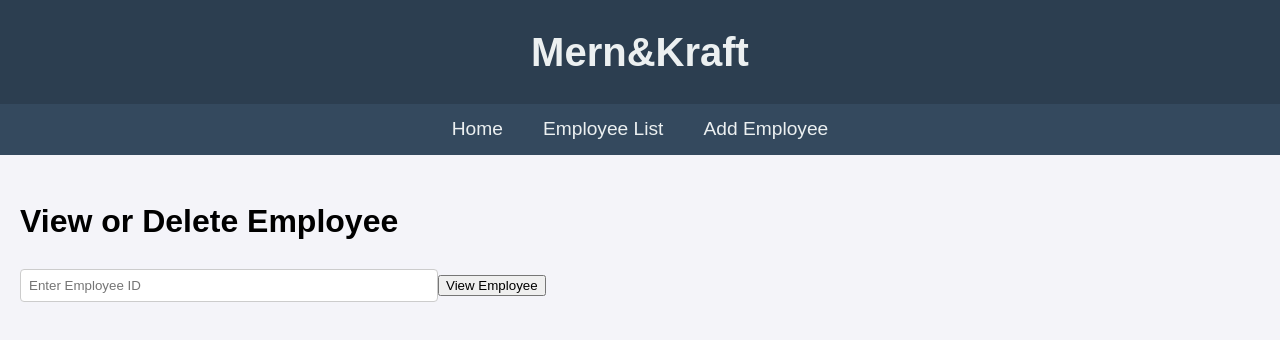
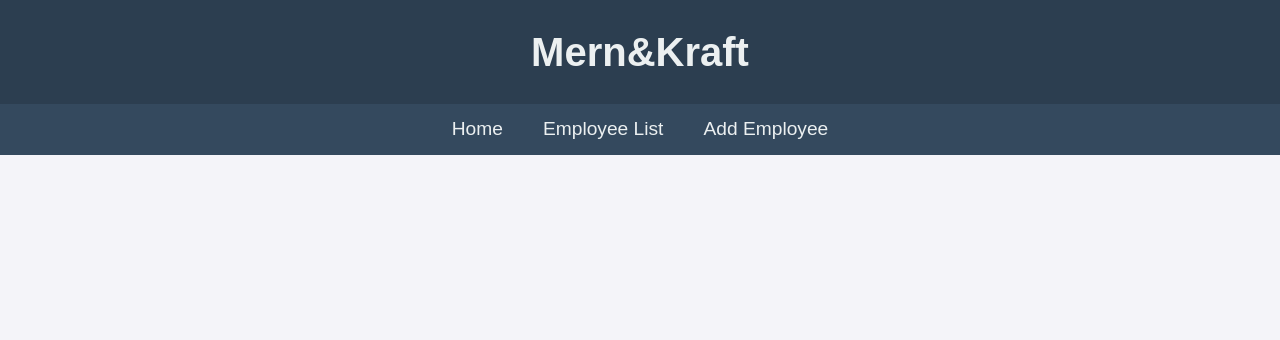
Before and after one commit to mardavi/employee-management-frontend, a React (Create React App) app: page /view-delete-employee/1 in a window 1280 px wide. Shown: the top 340 px of the page. Built offline with nearby package versions, Linux system fonts and the light colour scheme.

Commit message:
fixed names

```diff
--- a/src/App.js
+++ b/src/App.js
@@ -32,8 +32,8 @@ const App = () => {
             } />
             <Route path="/employees" element={<EmployeeList />} />
             <Route path="/add-employee" element={<AddEmployee />} />
-            <Route path="/edit-employee/:id" element={<EditEmployee />} />
-            <Route path="/view-delete-employee/:id" element={<ViewDeleteEmployee />} />
+            <Route path="/edit-employee/:pid" element={<EditEmployee />} />
+            <Route path="/view-delete-employee/:pid" element={<ViewDeleteEmployee />} />
           </Routes>
         </div>
       </div>
--- a/src/employeeList/EmployeeList.js
+++ b/src/employeeList/EmployeeList.js
@@ -33,11 +33,11 @@ function EmployeeList() {
     return searchMatch && filterMatch;
 });
 
-const handleDelete = async (id) => {
+const handleDelete = async (pid) => {
   try {
-    const response = await axios.delete(`http://localhost:8080/api/employees/${id}`);
+    const response = await axios.delete(`http://localhost:8080/api/employees/${pid}`);
     if (response.status === 200) {
-      setEmployees((prevEmployees) => prevEmployees.filter((emp) => emp.id !== id));
+      setEmployees((prevEmployees) => prevEmployees.filter((emp) => emp.pid !== pid));
       alert("Employee profile deleted successfully");
     }
   } catch (error) {
@@ -64,13 +64,13 @@ const handleUpdateSubmit = async (e) => {
   e.preventDefault();
   try {
     const response = await axios.patch(
-      `http://localhost:8080/api/employees/${editEmployee.id}`,
+      `http://localhost:8080/api/employees/${editEmployee.pid}`,
       editEmployee
     );
     if (response.status === 200) {
       setEmployees((prevEmployees) =>
         prevEmployees.map((emp) =>
-          emp.id === editEmployee.id ? response.data.employee : emp
+          emp.pid === editEmployee.pid ? response.data.employee : emp
         )
       );
       alert("Employee updated successfully");
@@ -101,10 +101,10 @@ const handleUpdateSubmit = async (e) => {
       </select>
       <ul>
       {filteredEmployees.map((employee) => (
-    <li key={employee.id}>
+    <li key={employee.pid}>
       {employee.name} - {employee.role} ({employee.department})
       <button onClick={() => setViewEmployee(employee)}>View</button>
-      <button onClick={() => handleDelete(employee.id)}>Delete</button>
+      <button onClick={() => handleDelete(employee.pid)}>Delete</button>
             </li>
           ))}
       </ul>
--- a/src/employees/EditEmployee.js
+++ b/src/employees/EditEmployee.js
@@ -2,7 +2,7 @@ import React, { useState, useEffect} from 'react';
 import { useParams } from 'react-router-dom';
 
 const EditEmployee = () =>{
-const { id } = useParams();
+const { pid } = useParams();
 
     const[employee, setEmployee] = useState({
         name: '',
@@ -12,20 +12,27 @@ const { id } = useParams();
         phone: '',
     });
 
+    const [error, setError] = useState("");
+
     useEffect(() => {
         const fetchEmployee = async () => {
             try{
-                const response = await fetch(`/api/employees/${id}`);
+                const response = await fetch(`/api/employees/${pid}`);
+                if (!response.ok) {
+                    throw new Error("Failed to fetch employee profile");
+                  }
                 const data = await response.json();
-                setEmployee(data);
+                setEmployee(data.employee);
+                setError("")
             } catch (error){
                 console.error('Error fetching employee data:', error);
+                setError("Could not fetch employee profile")
             }
         };
-            if (id) {
+            if (pid) {
                 fetchEmployee();
             }
-        }, [id]);
+        }, [pid]);
 
     const handleChange = (e) => {
         const { name, value } = e.target;
@@ -38,7 +45,7 @@ const { id } = useParams();
     const handleSubmit = async (e) => {
         e.preventDefault();
         try{
-            const response = await fetch('/api/employees/${match.params.id}',{
+            const response = await fetch(`/api/employees/${pid}`,{
                 method: 'PUT',
                 headers: {
                     'Content-Type': 'application/json',
@@ -51,7 +58,7 @@ const { id } = useParams();
             }else{
                 alert('Failed to update employee');
             }
-        } catch (error){
+        } catch (error) {
             console.error('Error updating employee:', error);
         }
     };
--- a/src/employees/ViewDeleteEmployee.js
+++ b/src/employees/ViewDeleteEmployee.js
@@ -3,12 +3,12 @@ import React, { useState } from "react";
 
 const ViewDeleteEmployee = () => {
     const [employee, setEmployee] = useState(null);
-    const [employeeId, setEmployeeId] = useState("");
+    const [pid, setPid] = useState("");
     const [error, setError] = useState("");
 
         const fetchEmployee = async () => {
             try {
-                const response = await fetch(`http://localhost:8080/api/employees/${employeeId}`);
+                const response = await fetch(`http://localhost:8080/api/employees/${pid}`);
                 if (!response.ok) {
                     throw new Error("Failed to fetch employee data.");
                 }
@@ -23,11 +23,11 @@ const ViewDeleteEmployee = () => {
 
             const handleDelete = async () => {
                 try {
-                    await fetch(`http://localhost:8080/api/employees/${employeeId}`, {
+                    await fetch(`http://localhost:8080/api/employees/${pid}`, {
                         method: "DELETE",
                     });
                     setEmployee(null);
-                    setEmployeeId("");
+                    setPid("");
                     setError("");
                 } catch(error) {
                     console.error("Error deleting employee: ", error);
@@ -35,23 +35,5 @@ const ViewDeleteEmployee = () => {
                 }
                 };
 
-                return (
-                    <div>
-                        <h1>View or Delete Employee</h1>
-                        <input type="text" placeholder="Enter Employee ID" value={employeeId} onChange={(e) => setEmployeeId(e.target.value)}/>
-                        <button onClick={fetchEmployee}>View Employee</button>
-                        {error && <p style={{ color: "red" }}>{error}</p>}
-                        {employee && (
-                            <div>
-                                <h3>{employee.name}</h3>
-                                <p>{employee.position}</p>
-                                <p>{employee.department}</p>
-                                <p>{employee.email}</p>
-                                <p>{employee.phone}</p>
-                                <button onClick={handleDelete}>Delete Employee</button>
-                                </div>
-                        )}
-                    </div>
-                );
             };
                 export default ViewDeleteEmployee;
```
